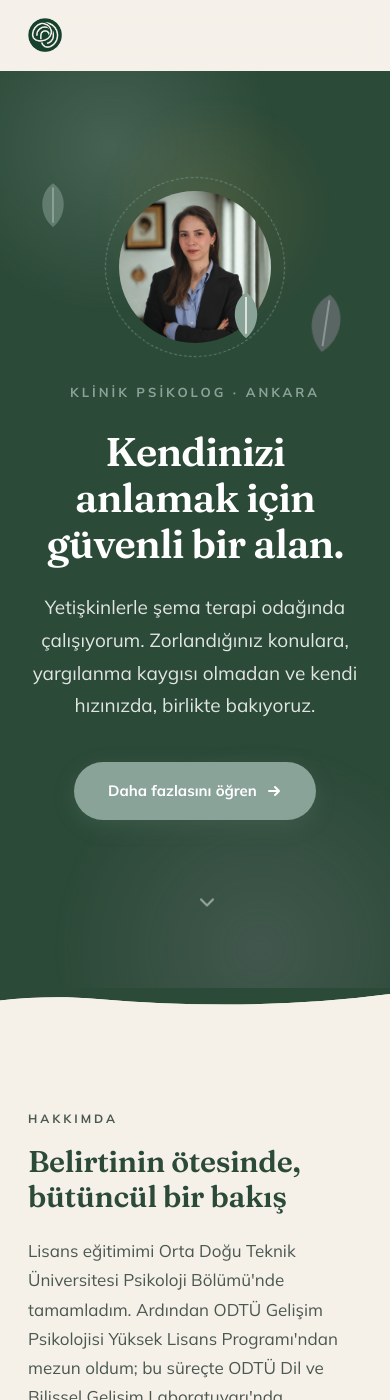
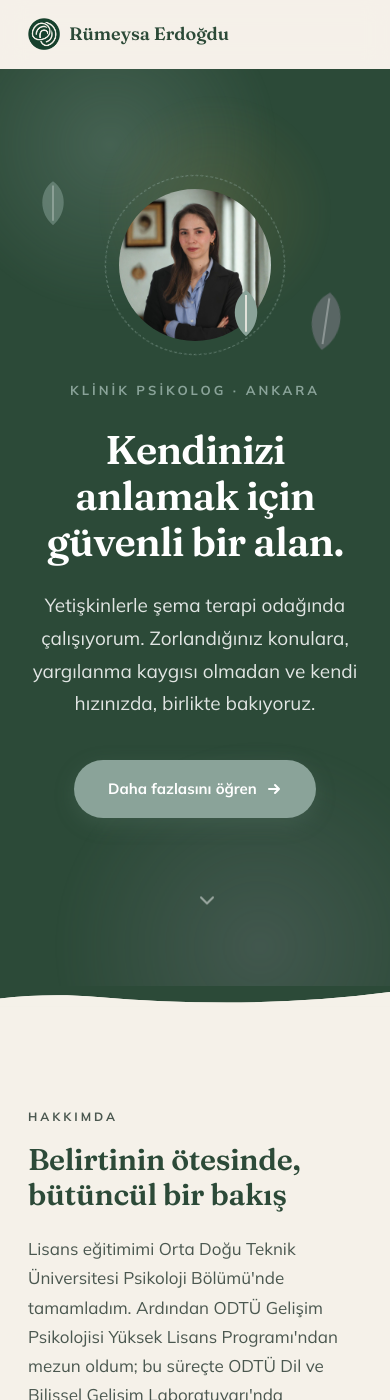
Before and after one commit to ardasaglamer9/rumeysaerdogdu.com, a Jekyll site: the page built from index.html, in a window 390 px wide and 1400 px high. Built offline with Jekyll 4.4.1, drawn with Linux system fonts in a browser that asks for light colours.

Commit message:
6.8.26 v1

```diff
--- a/assets/css/style.css
+++ b/assets/css/style.css
@@ -413,7 +413,14 @@
 .brand{display:flex;align-items:center;gap:11px;}
 .brand-logo{height:38px;width:auto;display:block;flex:0 0 auto;}
 .footer-logo{height:54px;width:auto;display:block;margin-bottom:14px;}
-@media(max-width:520px){.brand span{display:none;} .brand-logo{height:34px;}}
+@media(max-width:600px){
+  .brand{gap:9px;font-size:18px;}
+  .brand-logo{height:32px;}
+}
+@media(max-width:380px){
+  .brand{font-size:16px;gap:8px;}
+  .brand-logo{height:28px;}
+}
 
 
 /* ---- YAPRAK MOTİFLERİ ---- */
```
Also changed, not shown: 2 other files.
